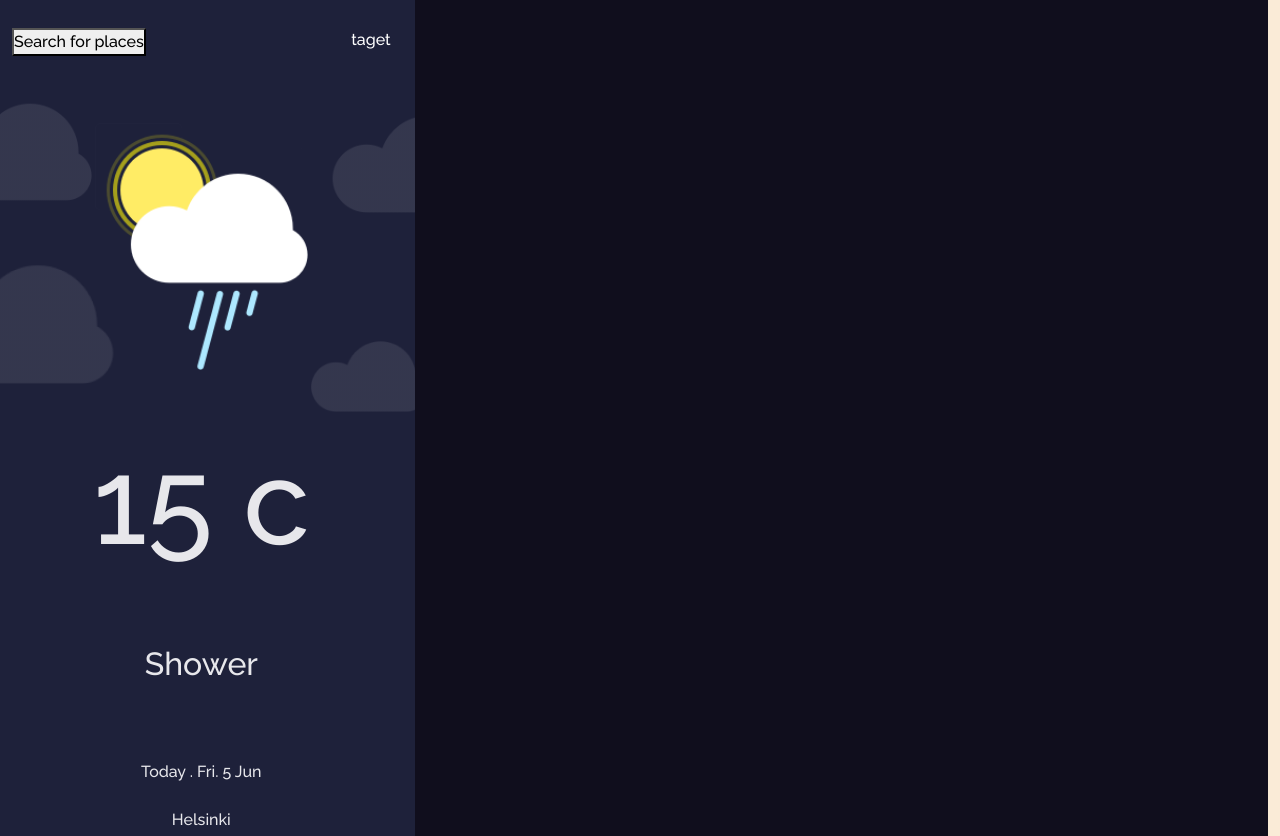
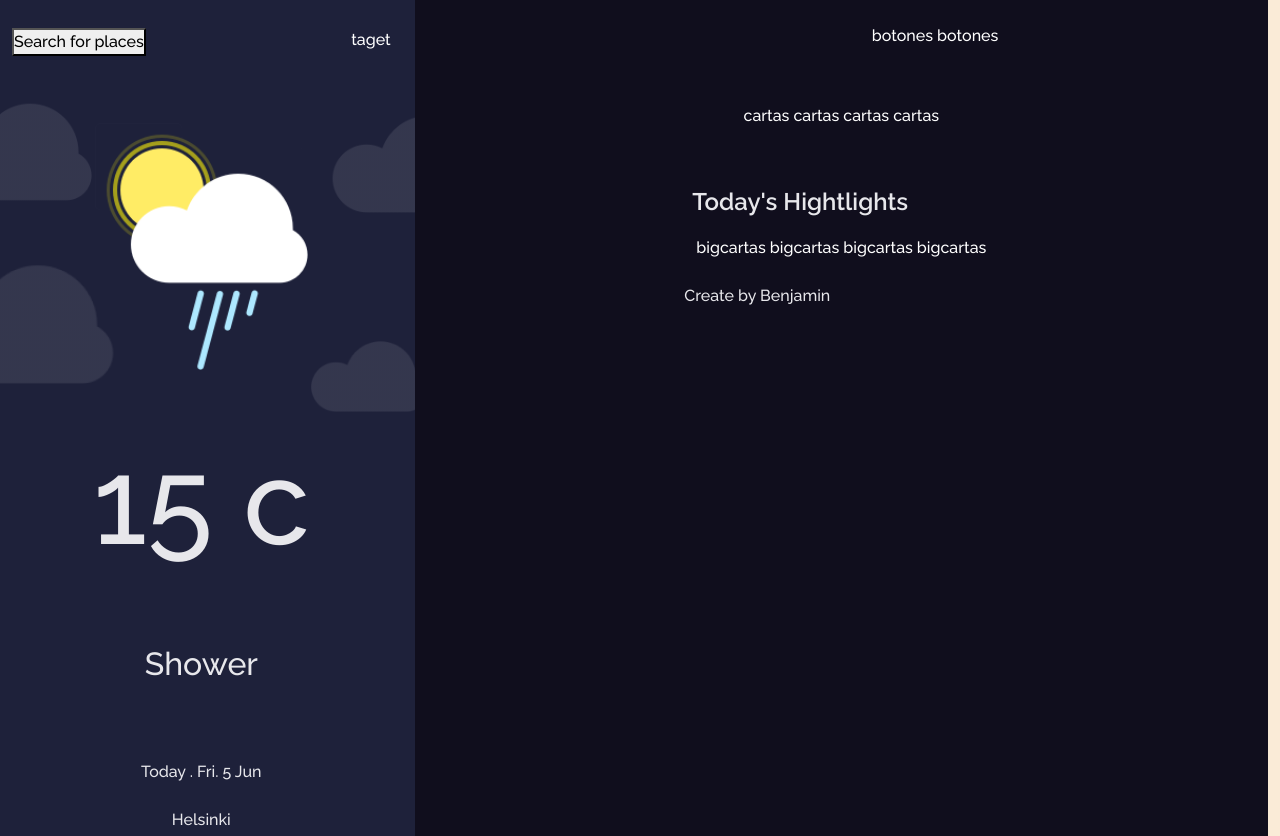
Before and after one commit to SirBeho/Weather, a Next.js app: page / in a window 1280 px wide. Built offline with nearby package versions, Linux system fonts and the light colour scheme.

Commit message:
estructura main

```diff
--- a/app/page.jsx
+++ b/app/page.jsx
@@ -10,6 +10,30 @@ export default function Home() {
         <div className=" d-flex row min-vh-100 vw-100 text-white">
            <SideBar/>
            <div className="col-sm-8 d-flex justify-content-center" style={{background:"#100e1d"}}>
+            <div className="p-3" style={{ maxWidth:"700px"}}>
+                <div className="d-flex mb-3 py-2 gap-2 justify-content-end">
+                    botones
+                    botones
+                </div>
+                <div className="d-flex gap-4 my-5 justify-content-center flex-wrap" >
+                    cartas
+                    cartas
+                    cartas
+                    cartas
+                </div>
+                <div className="p-2">
+                    <span className="fs-4 fw-semibold">Today&apos;s Hightlights</span>
+                    <div className="row gap-3 p-3 justify-content-center justify-content-md-between ">
+                        bigcartas
+                        bigcartas
+                        bigcartas
+                        bigcartas
+                    </div>
+                </div>
+                <footer>
+                    <span>Create by Benjamin</span>
+                </footer>
+            </div>
 
             </div>
         </div>
```
